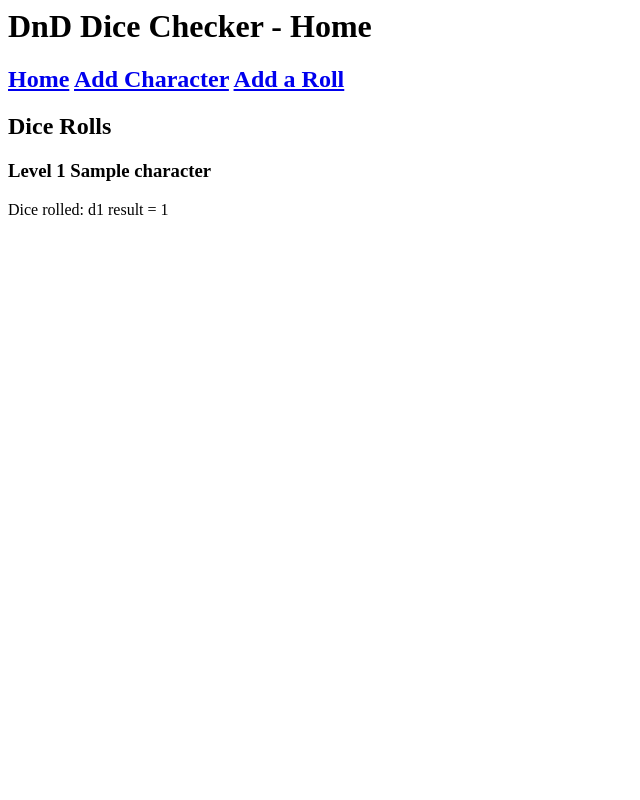
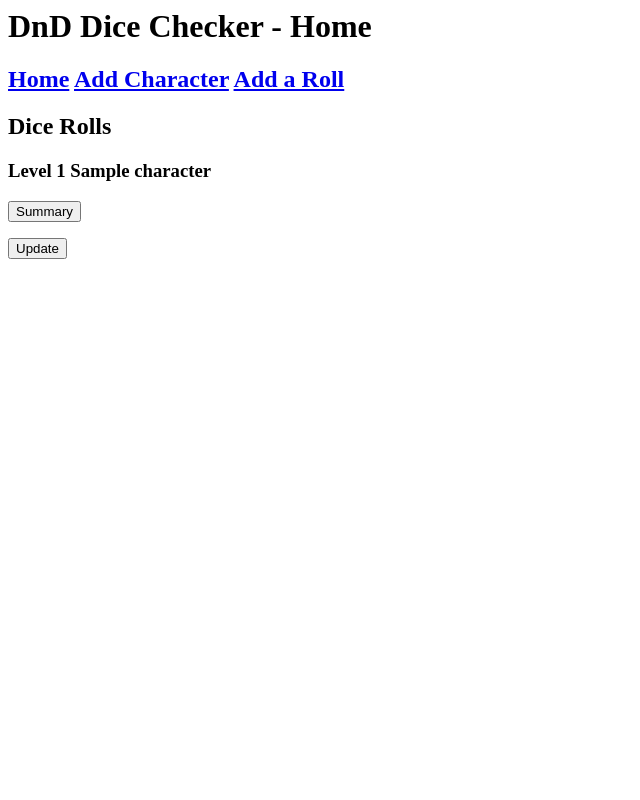
Before and after one commit to AJBroomfield/fundamental-project, a Flask app: page / in a window 1280 px wide. Shown: the whole page, without its empty margins (0-640 px from the left). Run offline with Flask 2, Linux system fonts and the light colour scheme; tables that the repository leaves empty hold one stand-in row (values such as "Sample post").

Commit message:
basic app complete

```diff
--- a/application/forms.py
+++ b/application/forms.py
@@ -15,3 +15,6 @@ class DiceRollForm(FlaskForm):
     dice_roll = SelectField('Dice Rolled', choices=[(4, 'd4'),(6,'d6'),(8,'d8'),(10,'d10'),(20,'d20')])
     dice_result = IntegerField('Dice Result')
     submit = SubmitField('Add Roll')
+
+class UpdateCharacterForm(CharacterForm):
+    submit = SubmitField('Update Character')
--- a/application/models.py
+++ b/application/models.py
@@ -7,7 +7,7 @@ class Character(db.Model):
     level = db.Column(db.Integer, nullable=False)
     race = db.Column(db.String(40), nullable=False)
     date_created = db.Column(db.DateTime, nullable=False, default=datetime.utcnow)
-    rolls = db.relationship('DiceRoll', backref='char')
+    rolls = db.relationship('DiceRoll', backref='character')
 
 class DiceRoll(db.Model):
     id = db.Column(db.Integer, primary_key=True)
--- a/application/routes.py
+++ b/application/routes.py
@@ -1,7 +1,7 @@
 from application import app, db
 from application.models import Character, DiceRoll
 from flask import render_template, request, redirect, url_for
-from application.forms import CharacterForm, DiceRollForm
+from application.forms import CharacterForm, DiceRollForm, UpdateCharacterForm
 
 @app.route('/')
 @app.route('/home')
@@ -39,33 +39,25 @@ def adddice():
             return redirect(url_for('home'))
     return render_template("adddice.html", title='Add a dice roll', form=form)
 
-# @app.route('/update/<int:id>', methods=["GET","POST"])
-# def update(id):
-#     task = Tasks.query.filter_by(id=id).first()
-#     form = TaskForm()
-#     if request.method == "POST":
-#         task.desc = form.desc.data
-#         db.session.commit()
-#         return redirect(url_for('home'))
-#     return render_template("edit.html", form=form, title="Update Task", task=task)
+@app.route('/summary/<int:id>', methods=["GET","POST"])
+def summary(id):
+    player = Character.query.filter_by(id=id).first()
+    player_roll = DiceRoll.query.filter_by(character_id=id)
+    return render_template("summary.html", title="Summary Page", player=player, player_roll=player_roll)
 
-# @app.route('/delete/<int:id>', methods=["GET","POST"])
-# def delete(id):
-#     task = Tasks.query.filter_by(id=id).first()
-#     db.session.delete(task)
-#     db.session.commit()
-#     return redirect(url_for('home'))
+@app.route('/delete/<int:id>', methods=["GET","POST"])
+def deleteroll(id):
+    roll = DiceRoll.query.filter_by(id=id).first()
+    db.session.delete(roll)
+    db.session.commit()
+    return redirect(url_for('home'))
 
-# @app.route('/complete/<int:id>', methods=["GET","POST"])
-# def complete(id):
-#     task = Tasks.query.filter_by(id=id).first()
-#     task.status = True
-#     db.session.commit()
-#     return redirect(url_for('home'))
-
-# @app.route('/incomplete/<int:id>')
-# def incomplete(id):
-#     task = Tasks.query.filter_by(id=id).first()
-#     task.status = False
-#     db.session.commit()
-#     return redirect(url_for('home'))
+@app.route('/update/<int:id>', methods=["GET","POST"])
+def update(id):
+    player = Character.query.filter_by(id=id).first()
+    form = UpdateCharacterForm()
+    if request.method == "POST":
+        player.level = form.level.data
+        db.session.commit()
+        return redirect(url_for('home'))
+    return render_template("update.html", form=form, title="Change Level", player=player)
--- a/application/templates/index.html
+++ b/application/templates/index.html
@@ -6,15 +6,8 @@
 
 {% for char in all_characters %}
     <h3><b>Level</b> {{char.level}} {{char.name}} </h3>
-
-    {% for roll in all_rolls %}
-
-        {% if roll.character_id == char.id %}
-
-        Dice rolled: d{{roll.dice_num}} result = {{roll.dice_result}}
-        <br>
-        {%endif%}
-    {%endfor%}
+    <form action="{{ url_for('summary',id=char.id)}}"> <input type=submit value="Summary"> </form>
+    <form action="{{ url_for('update', id=char.id) }}"> <input type=submit value="Update"> </form>
     <br>
 {%endfor%}
 
```
Also changed, not shown: application/templates/summary.html (added, +18 -0 lines), application/templates/update.html (added, +17 -0 lines), application/test.db.
